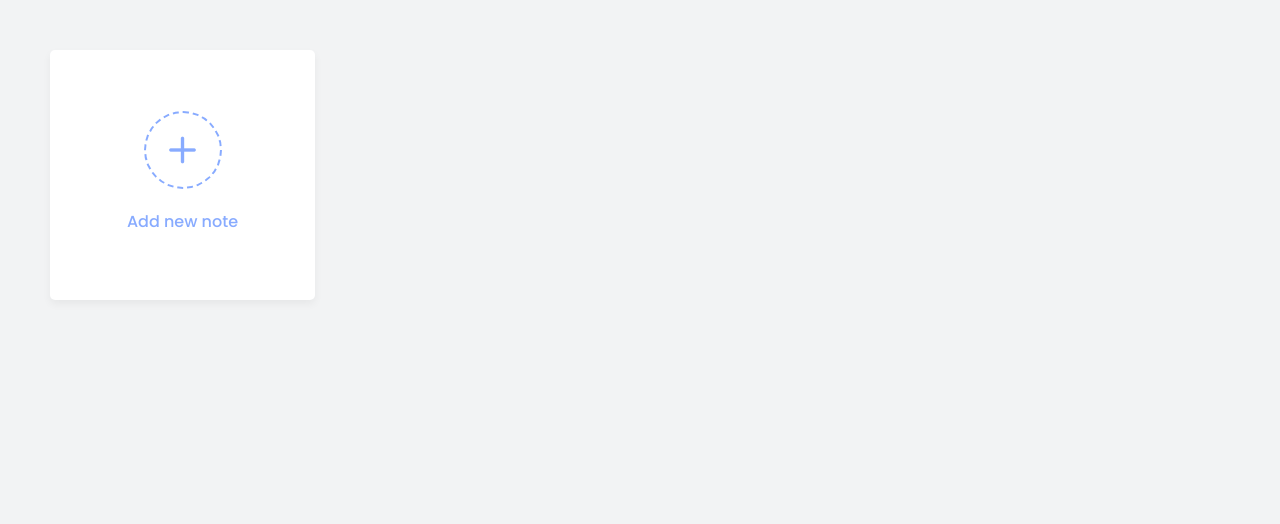
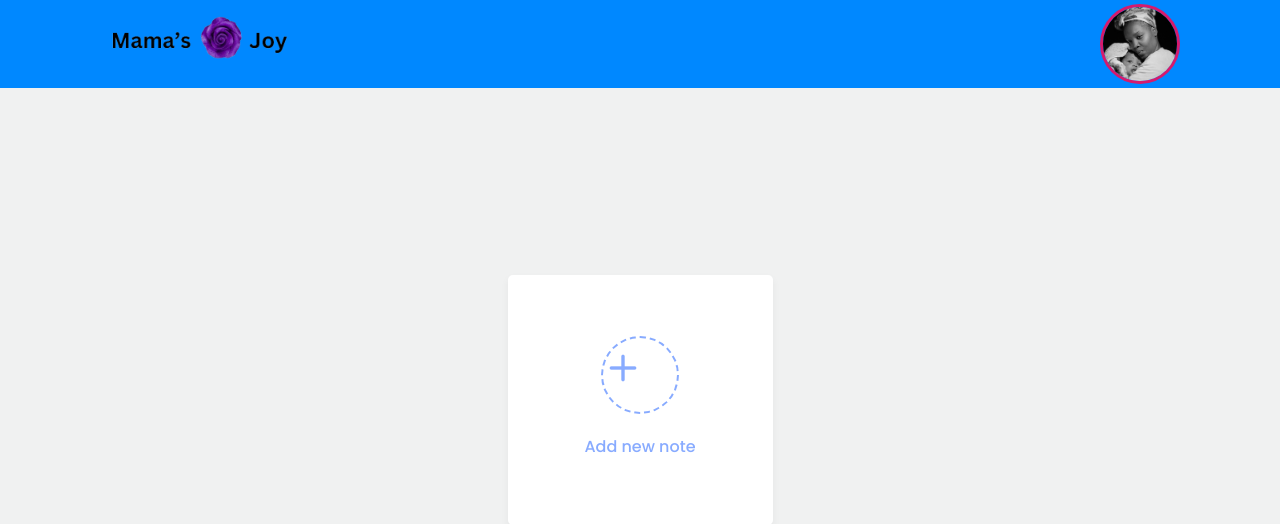
Before and after one commit to sathagesey33/Mama-s-Joy, a Flask app: page /templates/keepnotes in a window 1280 px wide. Shown: the top 524 px of the page. Run offline with Flask 3, Linux system fonts and the light colour scheme.

Commit message:
add header to the notes page

```diff
--- a/mamajoy/templates/keepnotes.html
+++ b/mamajoy/templates/keepnotes.html
@@ -4,11 +4,21 @@
     <meta charset="utf-8">
     <title>Notes</title>
     <link rel="stylesheet" href="{{ url_for('static', filename='style/notes.css') }}">
+    <link rel="stylesheet" href="{{ url_for('static', filename='style/nav.css') }}">
     <meta name="viewport" content="width=device-width, initial-scale=1.0">
     <!-- Iconscout Link For Icons -->
     <link rel="stylesheet" href="https://unicons.iconscout.com/release/v4.0.0/css/line.css">
   </head>
   <body>
+    <header class="nav">
+      <img src="/static/images/Mama_s_Joy-removebg-preview.png" alt="Purple Rose Logo" id="logo">
+      <!-- <form action="/search" method="get">
+          <input type="search" name="q" placeholder="Search...">
+          <input type="submit" value="Search">
+      </form> -->
+      <img src="/static/images/andrae-ricketts-Q9_zv0LN4jU-unsplash.jpg" alt="Profile" class="profile-image"
+          loading="lazy">
+  </header>
     <div class="popup-box">
       <div class="popup">
         <div class="content">
```
